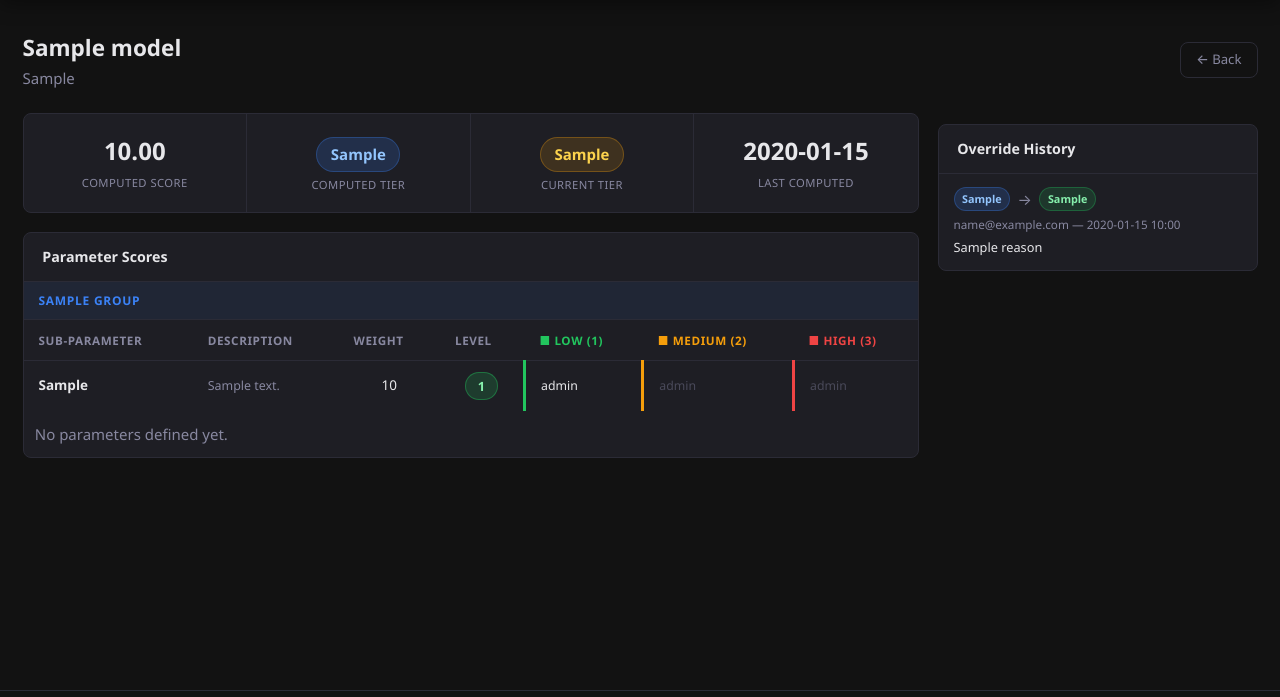
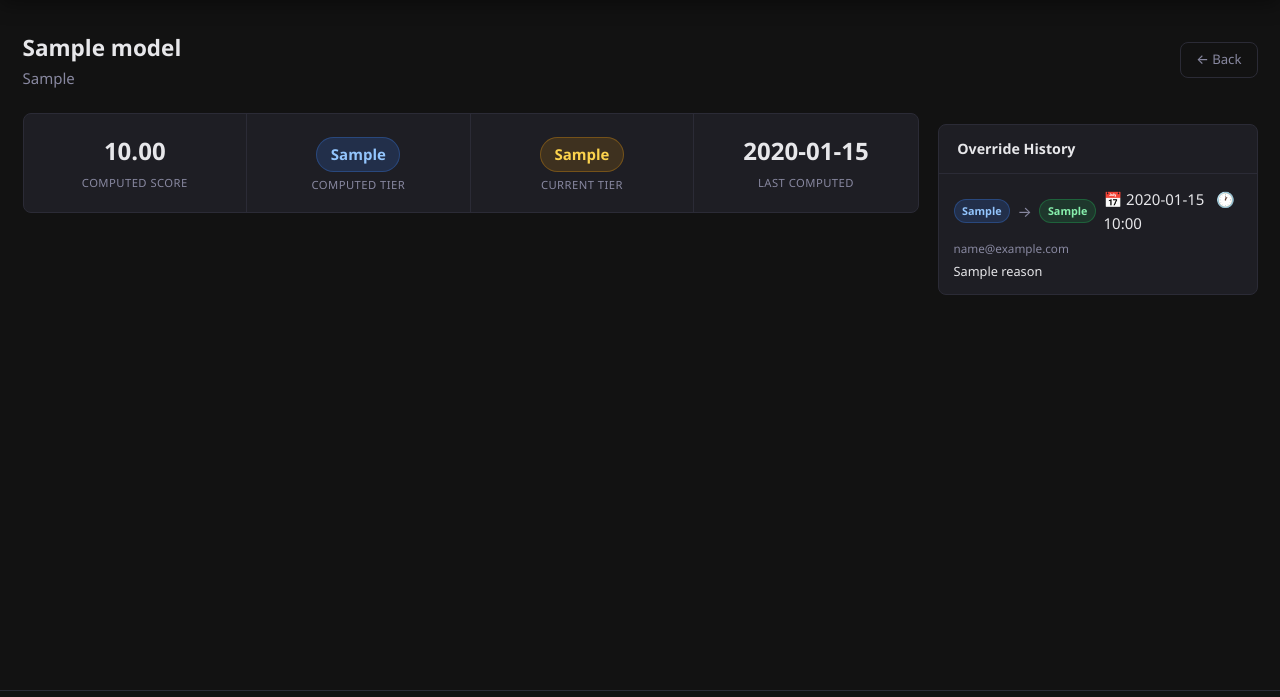
Before and after one commit to rashiranjan1-prog/modeltieringappfinal, a Flask app: template app/templates/modeldetail.html in a window 1280 px wide. Shown: the part 60-757 px from the top of the page. Run offline with Flask 3, Linux system fonts and the light colour scheme; the template is opened without the code that fills it: most values are stand-ins (such as "Sample title", 1, 10 or a date in 2020).

Commit message:
Upde modeldetail.html

```diff
--- a/app/templates/modeldetail.html
+++ b/app/templates/modeldetail.html
@@ -2,18 +2,6 @@
 {% block title %}{{ model['name'] }}{% endblock %}
 
 {% block content %}
-<style>
-.level-badge-1 { display:inline-block;padding:3px 12px;border-radius:999px;font-weight:700;font-size:0.85rem;background:rgba(34,197,94,.18);color:#86efac;border:1px solid rgba(34,197,94,.4); }
-.level-badge-2 { display:inline-block;padding:3px 12px;border-radius:999px;font-weight:700;font-size:0.85rem;background:rgba(245,158,11,.18);color:#fcd34d;border:1px solid rgba(245,158,11,.4); }
-.level-badge-3 { display:inline-block;padding:3px 12px;border-radius:999px;font-weight:700;font-size:0.85rem;background:rgba(239,68,68,.18);color:#fca5a5;border:1px solid rgba(239,68,68,.4); }
-.lvl-cell { font-size:0.82rem; padding-left:8px; }
-.lvl-cell.active { color:#e7e7ea; }
-.lvl-cell.inactive { color:#4a4a5a; }
-.lvl-green { border-left:3px solid #22c55e; }
-.lvl-amber { border-left:3px solid #f59e0b; }
-.lvl-red   { border-left:3px solid #ef4444; }
-</style>
-
 <div class="page-header">
     <div>
         <h2>{{ model['name'] }}</h2>
@@ -48,12 +36,10 @@
             </div>
         </div>
 
+        {% if has_role('Admin', 'Developer') %}
         <div class="card mt-4">
             <div class="card-header">Parameter Scores</div>
             <div class="card-body p-0">
-
-                {% if has_role('Admin', 'Developer') %}
-                {# ── Editable form for Admin / Developer ── #}
                 <form method="POST" action="{{ url_for('main.model_save_scores', model_id=model['id']) }}">
                     {% for group_name, group_params in groups.items() %}
                     <div class="param-group-header">{{ group_name }}</div>
@@ -64,7 +50,8 @@
                                 <th>Criteria</th>
                                 <th>Weight</th>
                                 <th>Level</th>
-                                </tr>
+                                <th>Weighted Score</th>
+                            </tr>
                         </thead>
                         <tbody>
                             {% for param in group_params %}
@@ -75,11 +62,12 @@
                                 <td>{{ param['weight'] }}</td>
                                 <td>
                                     <select name="level_{{ param['id'] }}" class="form-control form-control-sm">
-                                        <option value="1" {% if score and score['level'] == 1 %}selected{% endif %}>1 &mdash; {{ param['level1_label'] or 'Low' }}</option>
-                                        <option value="2" {% if score and score['level'] == 2 %}selected{% endif %}>2 &mdash; {{ param['level2_label'] or 'Medium' }}</option>
-                                        <option value="3" {% if score and score['level'] == 3 %}selected{% endif %}>3 &mdash; {{ param['level3_label'] or 'High' }}</option>
+                                        <option value="1" {% if score and score['level'] == 1 %}selected{% endif %}>Low (1)</option>
+                                        <option value="2" {% if score and score['level'] == 2 %}selected{% endif %}>Medium (2)</option>
+                                        <option value="3" {% if score and score['level'] == 3 %}selected{% endif %}>High (3)</option>
                                     </select>
                                 </td>
+                                <td>{{ '%.2f'|format(score['weighted_score'] if score else 0) }}</td>
                             </tr>
                             {% endfor %}
                         </tbody>
@@ -93,51 +81,9 @@
                     <p class="text-muted p-3">No parameters defined yet. <a href="{{ url_for('main.parameters_list') }}">Add parameters</a>.</p>
                     {% endif %}
                 </form>
-
-                {% else %}
-                {# ── Read-only view for User role ── #}
-                {% for group_name, group_params in groups.items() %}
-                <div class="param-group-header">{{ group_name }}</div>
-                <table class="table">
-                    <thead>
-                        <tr>
-                            <th>Sub-Parameter</th>
-                            <th>Description</th>
-                            <th>Weight</th>
-                            <th>Level</th>
-                            <th style="color:#22c55e">&#9632; Low (1)</th>
-                            <th style="color:#f59e0b">&#9632; Medium (2)</th>
-                            <th style="color:#ef4444">&#9632; High (3)</th>
-                        </tr>
-                    </thead>
-                    <tbody>
-                        {% for param in group_params %}
-                        {% set score = scores_map.get(param['id']) %}
-                        {% set level = score['level'] if score else 1 %}
-                        <tr>
-                            <td style="font-weight:600">{{ param['sub_parameter'] or '-' }}</td>
-                            <td class="text-muted" style="font-size:0.83rem">{{ param['description'] or '-' }}</td>
-                            <td style="text-align:center">{{ param['weight'] }}</td>
-                            <td style="text-align:center">
-                                {% if level == 1 %}<span class="level-badge-1">1</span>
-                                {% elif level == 2 %}<span class="level-badge-2">2</span>
-                                {% else %}<span class="level-badge-3">3</span>{% endif %}
-                            </td>
-                            <td class="lvl-cell lvl-green {% if level == 1 %}active{% else %}inactive{% endif %}">{{ param['level1_label'] or 'Low' }}</td>
-                            <td class="lvl-cell lvl-amber {% if level == 2 %}active{% else %}inactive{% endif %}">{{ param['level2_label'] or 'Medium' }}</td>
-                            <td class="lvl-cell lvl-red {% if level == 3 %}active{% else %}inactive{% endif %}">{{ param['level3_label'] or 'High' }}</td>
-                        </tr>
-                        {% endfor %}
-                    </tbody>
-                </table>
-                {% endfor %}
-                {% if not parameters %}
-                <p class="text-muted p-3">No parameters defined yet.</p>
-                {% endif %}
-                {% endif %}
-
             </div>
         </div>
+        {% endif %}
     </div>
 
     <div class="detail-side">
@@ -175,8 +121,11 @@
                             <span class="tier-badge sm">{{ ov['old_tier'] or 'None' }}</span>
                             <span class="arrow">&#8594;</span>
                             <span class="tier-badge sm current">{{ ov['new_tier'] }}</span>
+                            {% if ov['created_at'] %}
+                            <span class="override-date">&#128197; {{ ov['created_at'][:10] }} &nbsp; &#128336; {{ ov['created_at'][11:16] }}</span>
+                            {% endif %}
                         </div>
-                        <div class="override-meta">{{ ov['user_email'] }} &mdash; {{ ov['created_at'][:16] if ov['created_at'] else '-' }}</div>
+                        <div class="override-meta">{{ ov['user_email'] }}</div>
                         <div class="override-reason">{{ ov['reason'] }}</div>
                     </li>
                     {% endfor %}
```
